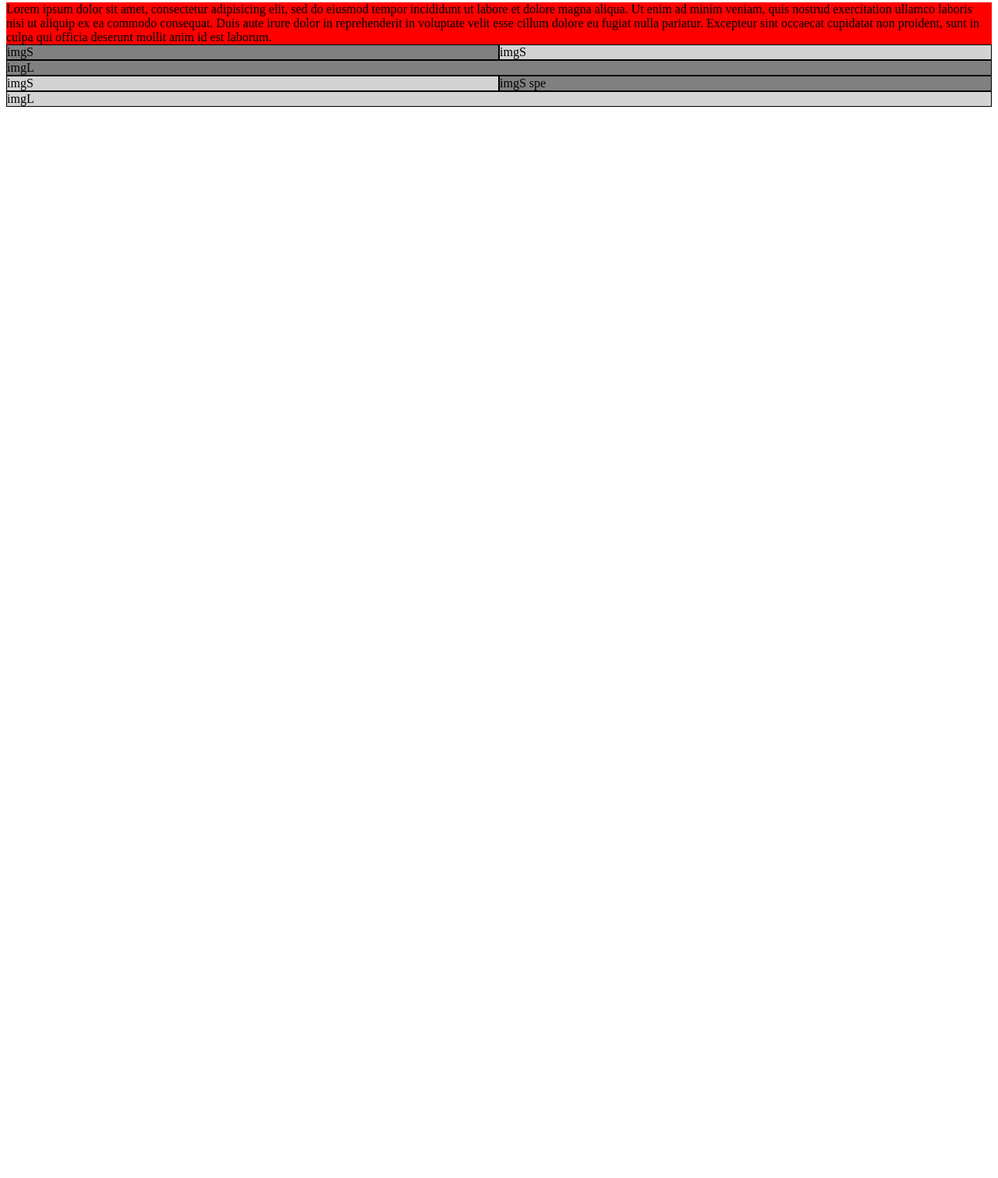
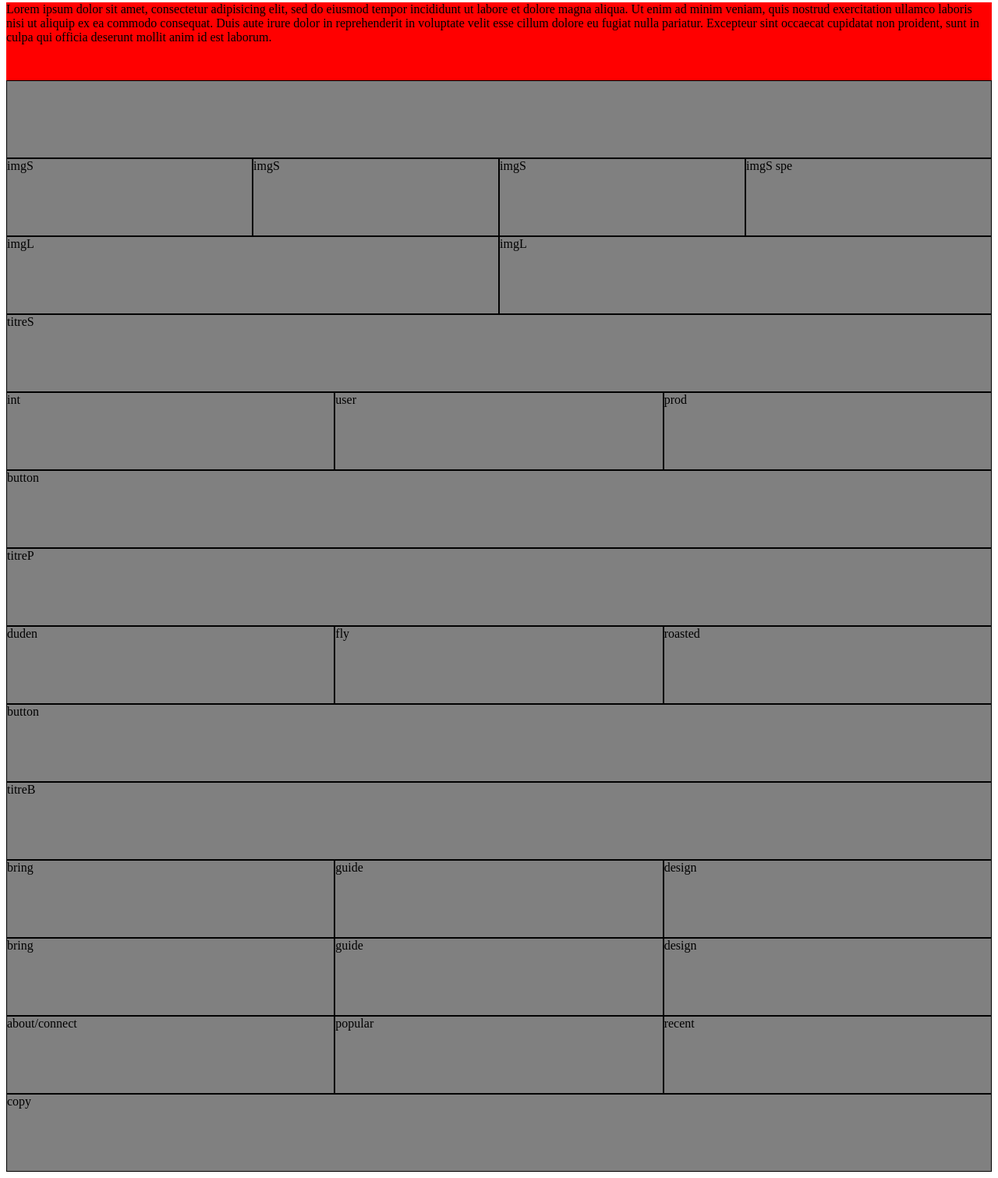
Before and after one commit to 2Diomedes/Challenge_8, a website: page index.html in a window 1280 px wide. Shown: the part 5-1516 px from the top of the page at 78% size. Before the commit the page ends 800 px from the top, so only its background shows below. Drawn offline with Linux system fonts and the light colour scheme.

Commit message:
layout done

```diff
--- a/css/scss/style.scss
+++ b/css/scss/style.scss
@@ -2,6 +2,12 @@
 .grid {
   display: grid;
   grid-template-columns: 1fr;
+  grid-auto-rows: minmax(100px, auto);
+
+  div {
+    background-color: grey;
+    border: 1px solid black;
+  }
 }
 
 .header {
@@ -11,34 +17,13 @@
 .images {
   display: grid;
   grid-template-columns: 1fr 1fr;
-  grid-template-areas: "a b" "c c" "d e" "f f";
 
-  .one {
-    grid-area: a;
-  }
-  .two {
-    grid-area: b;
-  }
   .three {
-    grid-area: c;
-  }
-  .four {
-    grid-area: d;
-  }
-  .five {
-    grid-area: e;
-  }
-  .six {
-    grid-area: f;
+    grid-column: 1/3;
   }
 
-  div {
-    background: lightgrey;
-    border: 1px black solid;
-  }
-
-  div:nth-child(odd) {
-    background: grey;
+  .six {
+    grid-column: 1/3;
   }
 }
 
@@ -46,11 +31,103 @@
 
 .products {}
 
-.benefits {}
+.benefits {
+  display: grid;
+  grid-template-columns: 1fr 1fr;
+
+  .ourB {
+    grid-column: 1/3;
+  }
+}
 
 .footer {}
 /*-------------------- Mobile --------------------*/
 /*-------------------- Tablette --------------------*/
+@media screen and (min-width:750px) {
+  .services {
+    grid-template-columns: 1fr 1fr;
+
+    .ourS,
+    .third {
+      grid-column: 1/3;
+    }
+  }
+
+  .products {
+    grid-template-columns: 1fr 1fr;
+
+    .ourP,
+    .third {
+      grid-column: 1/3;
+    }
+  }
+}
 /*-------------------- Tablette --------------------*/
 /*-------------------- Bureau --------------------*/
+@media screen and (min-width:1080px) {
+  .images {
+    grid-template-columns: 1fr 1fr 1fr 1fr;
+    grid-template-areas: "a b c d" "e e f f";
+
+    .one {
+      grid-area: a;
+    }
+
+    .two {
+      grid-area: b;
+    }
+
+    .three {
+      grid-area: e;
+
+    }
+
+    .four {
+      grid-area: c;
+    }
+
+    .five {
+      grid-area: d;
+    }
+
+    .six {
+      grid-area: f;
+    }
+  }
+  .services {
+      grid-template-columns: 1fr 1fr 1fr;
+    .third {
+    grid-column:auto;
+    }
+    .ourS,
+      {
+      grid-column: 1/4;
+    }
+  }
+  .products {
+      grid-template-columns: 1fr 1fr 1fr;
+    .third {
+    grid-column:auto;
+    }
+    .ourP,
+      {
+      grid-column: 1/4;
+    }
+  }
+  .benefits {
+    display: grid;
+    grid-template-columns: 1fr 1fr 1fr;
+
+    .ourB {
+      grid-column: 1/4;
+    }
+  }
+  .footer {
+    grid-template-columns: 1fr 1fr 1fr;
+    .copy {
+      grid-column: 1/4;
+    }
+  }
+
+}
 /*-------------------- Bureau --------------------*/
--- a/index.html
+++ b/index.html
@@ -27,34 +27,33 @@
   </div>
 
   <div class="services grid">
-    <div class="ourS"></div>
-    <div class="arcticleS"></div>
-    <div class="arcticleS"></div>
-    <div class="arcticleS"></div>
-    <div class="button"></div>
+    <div class="ourS">titreS</div>
+    <div class="arcticleS">int</div>
+    <div class="arcticleS">user</div>
+    <div class="arcticleS third">prod</div>
+    <div class="button ourS">button</div>
   </div>
   <div class="products grid">
-    <div class="ourP"></div>
-    <div class="arcticleP"></div>
-    <div class="arcticleP"></div>
-    <div class="arcticleP"></div>
-    <div class="button"></div>
+    <div class="ourP">titreP</div>
+    <div class="arcticleP">duden</div>
+    <div class="arcticleP">fly</div>
+    <div class="arcticleP third">roasted</div>
+    <div class="button ourP">button</div>
   </div>
   <div class="benefits grid">
-    <div class="ourB"></div>
-    <div class="arcticleB"></div>
-    <div class="arcticleB"></div>
-    <div class="arcticleB"></div>
-    <div class="arcticleB"></div>
-    <div class="arcticleB"></div>
-    <div class="arcticleB"></div>
+    <div class="ourB">titreB</div>
+    <div class="arcticleB">bring</div>
+    <div class="arcticleB">guide</div>
+    <div class="arcticleB">design</div>
+    <div class="arcticleB">bring</div>
+    <div class="arcticleB">guide</div>
+    <div class="arcticleB">design</div>
   </div>
   <div class="footer grid">
-    <div class="about"></div>
-    <div class="connect"></div>
-    <div class="popular"></div>
-    <div class="recent"></div>
-    <div class="copy"></div>
+    <div class="about">about/connect</div>
+    <div class="popular">popular</div>
+    <div class="recent">recent</div>
+    <div class="copy">copy</div>
   </div>
 
 
```
Also changed, not shown: css/style.css, 1 other file.
